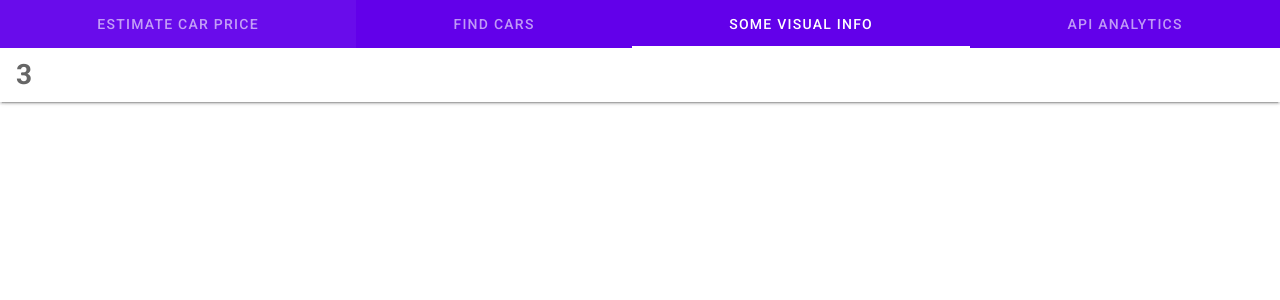
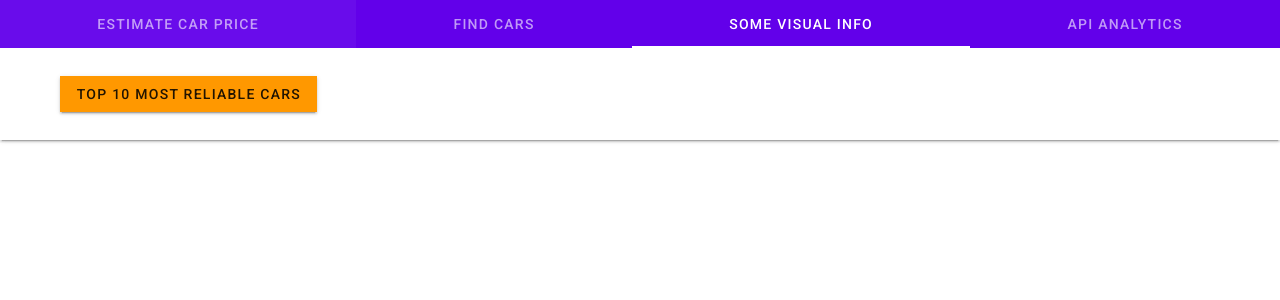
Before and after one commit to philiptn001/COMP9321_Procrastinators, a Vue app in the folder client/: page /landing in a window 1280 px wide. Both pictures are taken after a click on the tab "SOME VISUAL INFO". Shown: the top 300 px of the page. Built offline with nearby package versions, Linux system fonts and the light colour scheme.

Commit message:
/reliability endpoint additions

```diff
--- a/client/src/components/LandingPage.vue
+++ b/client/src/components/LandingPage.vue
@@ -62,7 +62,10 @@
               </v-card>
             </v-container>
 
-            <h1 v-if="i==3">{{i}}</h1>
+            <v-container v-if="i==3">
+            <v-btn tile color="orange" @click="reliability()"> Top 10 most reliable cars </v-btn>
+
+            </v-container>
             <h1 v-if="i==4">{{i}}</h1>
           </v-card-text>
         </v-card>
@@ -91,6 +94,7 @@ export default {
       selectedFuelML: "",
       repairedDamageML: "",
       models: [],
+      reliableCars: [],
       result: false,
       price: 0,
       tab: null,
@@ -227,6 +231,19 @@ export default {
           this.estimateCarPrice = response.data.Predicted_Price;
           this.result = true;
         });
+    },
+
+    reliability() {
+            axios
+        .get(
+          `http://localhost:9000/reliability`
+        )
+        .then(response => {
+          console.log("resp is", response);
+          //this.reliableCars = response.data;
+          //console.log(this.reliableCars)
+        });
+
     }
   }
 };
```
Also changed, not shown: 1 other file (tests, documents, lock files or other folders).
